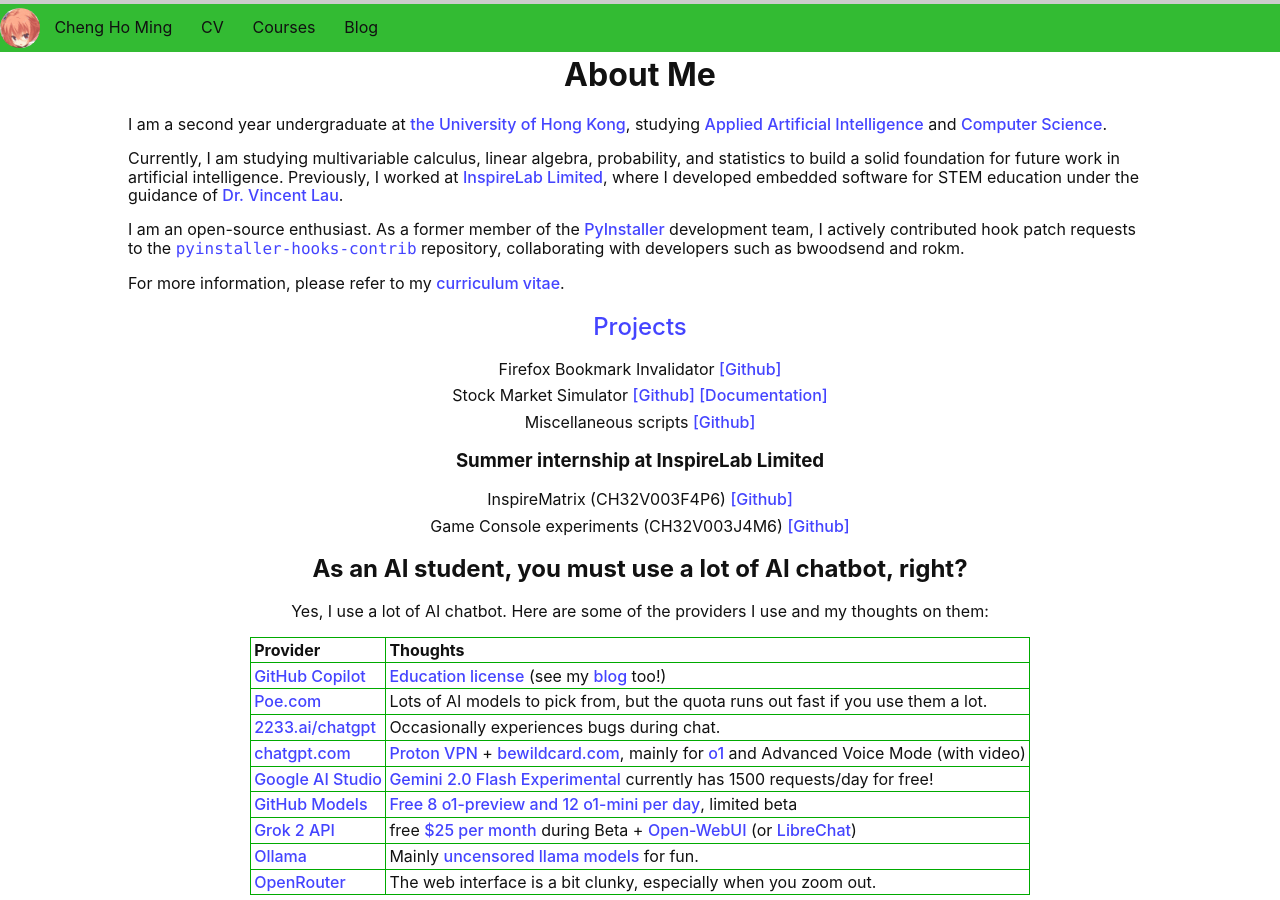
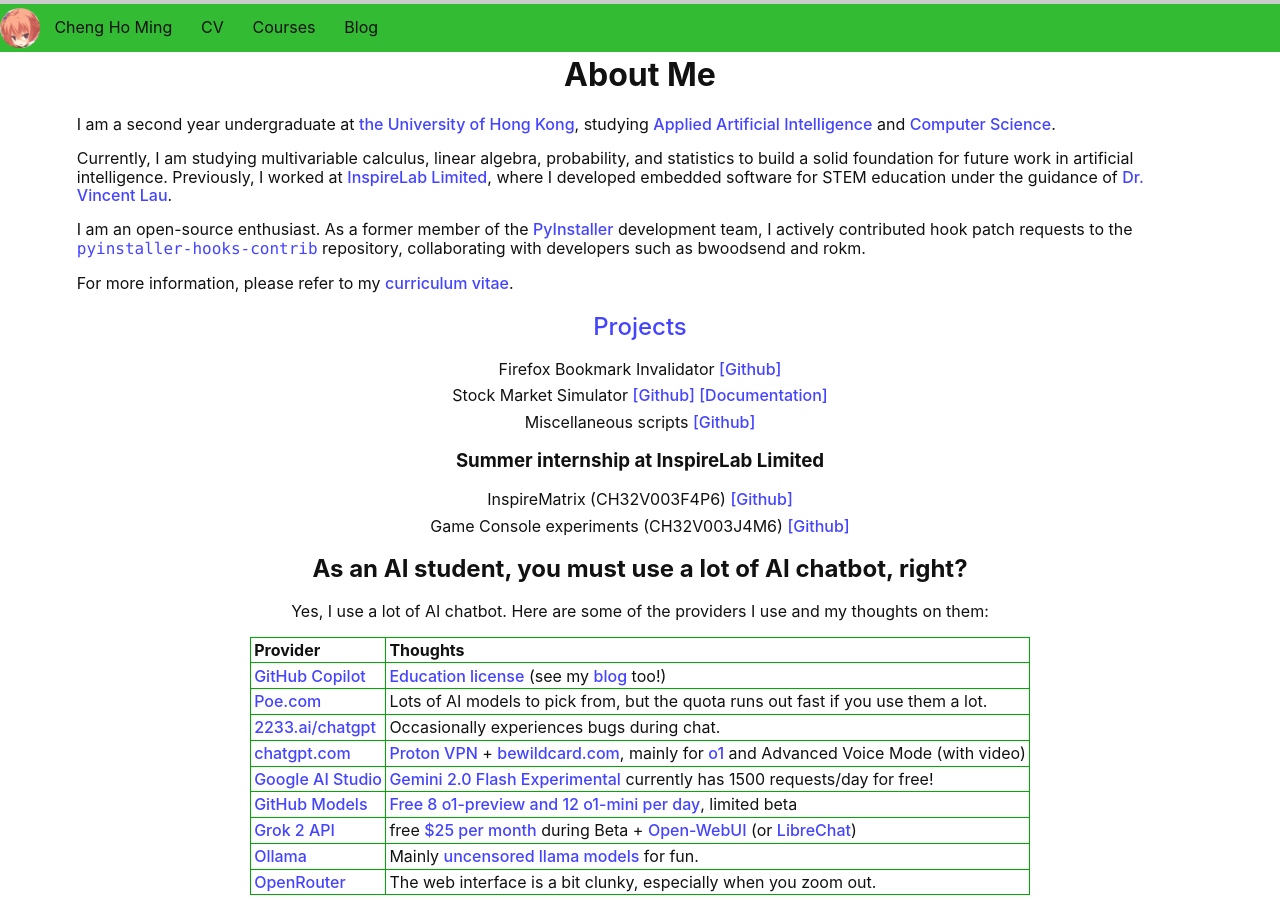
Before and after one commit to eric15342335/eric15342335.github.io, a Jekyll site: the page built from pages/index.html, in a window 1280 px wide and 900 px high. Built offline with Jekyll 4.4.1, drawn with Linux system fonts in a browser that asks for light colours.

Commit message:
Adjusts article padding and media query breakpoints
Reduces side padding to improve content width on various screens
Updates media query breakpoints from 400px to 410px for better responsiveness
Adjusts mobile view padding for improved layout

```diff
--- a/assets/style.css
+++ b/assets/style.css
@@ -214,8 +214,8 @@
 
 article {
   text-align: left;
-  padding-left: 8vw;
-  padding-right: 8vw;
+  padding-left: 4vw;
+  padding-right: 4vw;
   margin: 0;
 }
 
@@ -267,7 +267,7 @@
   padding: 1em;
 }
 
-@media (min-width: 400px) {
+@media (min-width: 410px) {
   nav {
     display: flex;
   }
@@ -280,10 +280,10 @@
   }
 }
 
-@media (max-width: 400px) {
-  .text-description {
-    padding-left: 3vw;
-    padding-right: 3vw;
+@media (max-width: 410px) {
+  article {
+    padding-left: 1vw;
+    padding-right: 1vw;
   }
 
   nav ul {
```
